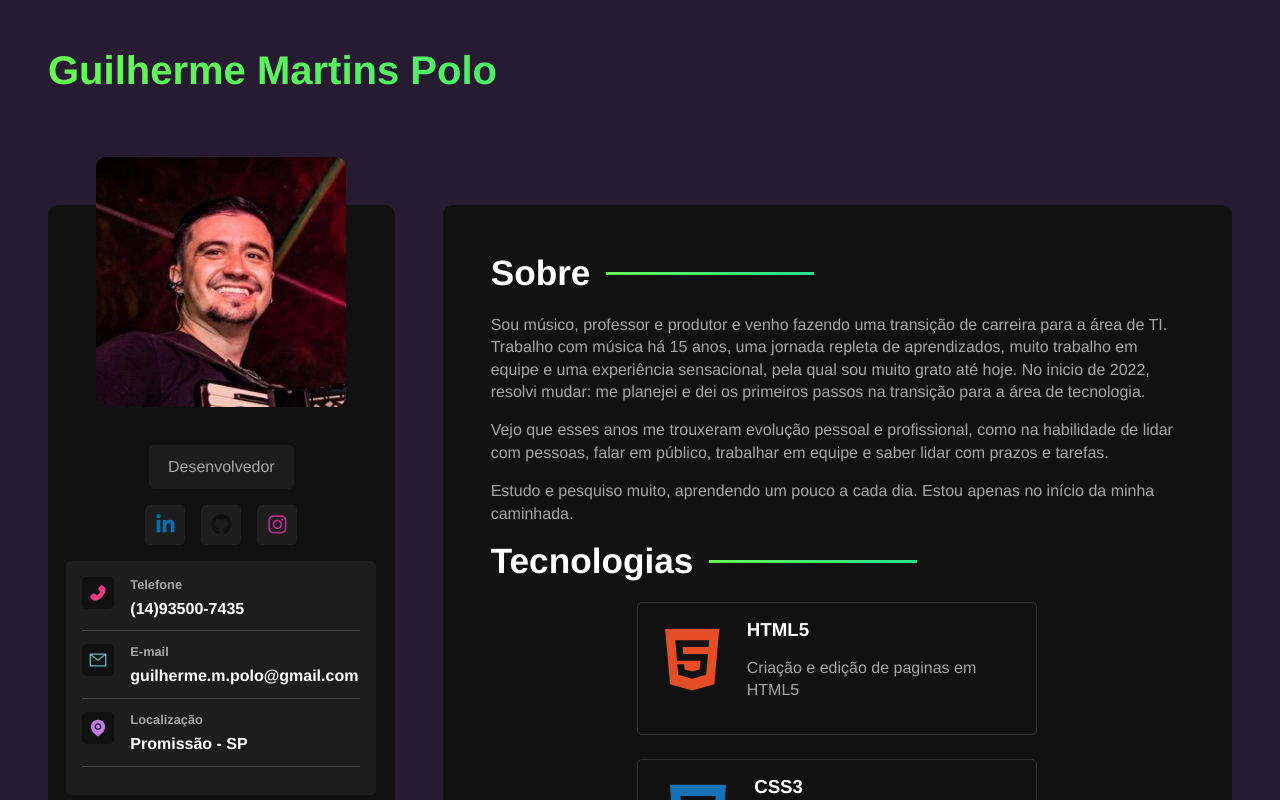
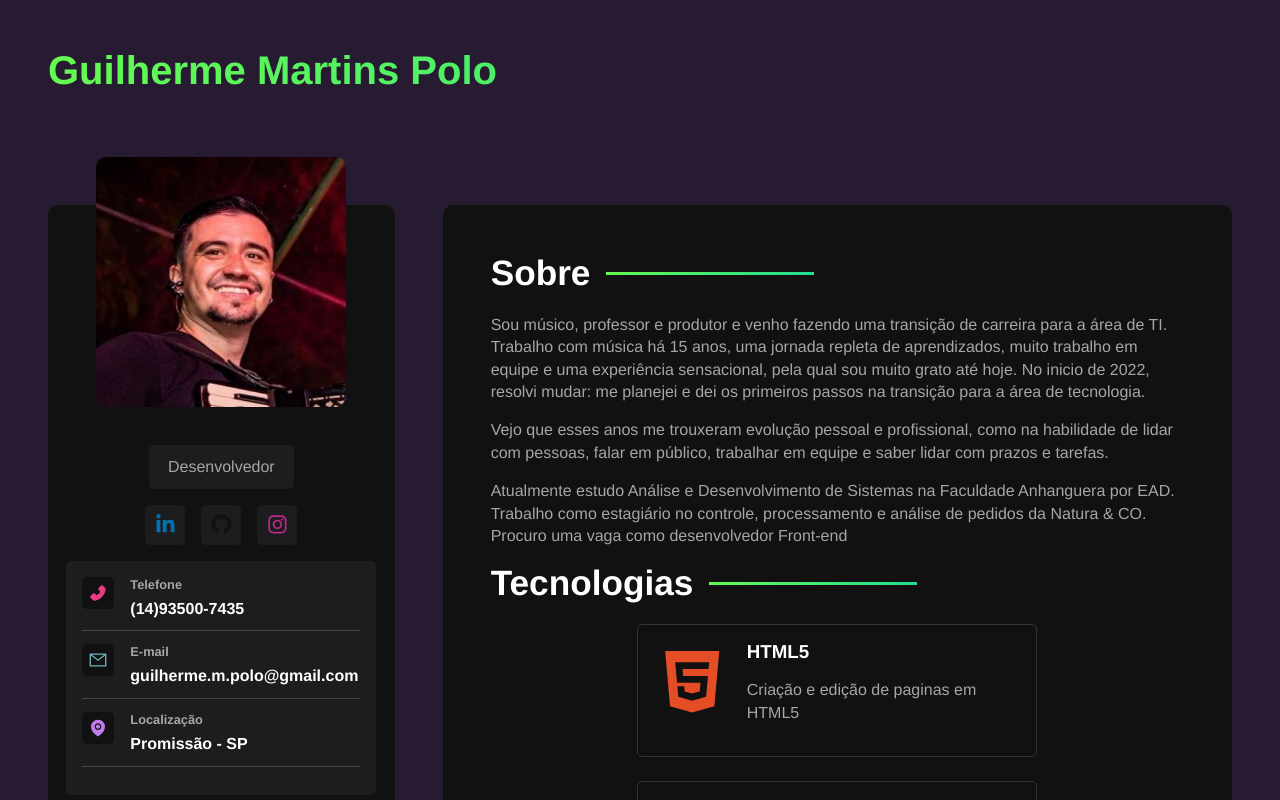
Before and after one commit to guipolo09/portifolio, a React (Vite) app: page / in a window 1280 px wide. Shown: the top 800 px of the page. Built offline with nearby package versions, Linux system fonts and the light colour scheme.

Commit message:
Update About.jsx

```diff
--- a/src/components/About.jsx
+++ b/src/components/About.jsx
@@ -16,8 +16,9 @@ const About = () => {
         equipe e saber lidar com prazos e tarefas.
       </p>
       <p>
-        Estudo e pesquiso muito, aprendendo um pouco a cada dia. Estou apenas no
-        início da minha caminhada.
+        Atualmente estudo Análise e Desenvolvimento de Sistemas na Faculdade Anhanguera por EAD.
+        Trabalho como estagiário no controle, processamento e análise de pedidos da Natura & CO.
+        Procuro uma vaga como desenvolvedor Front-end
       </p>
     </section>
   );
```
